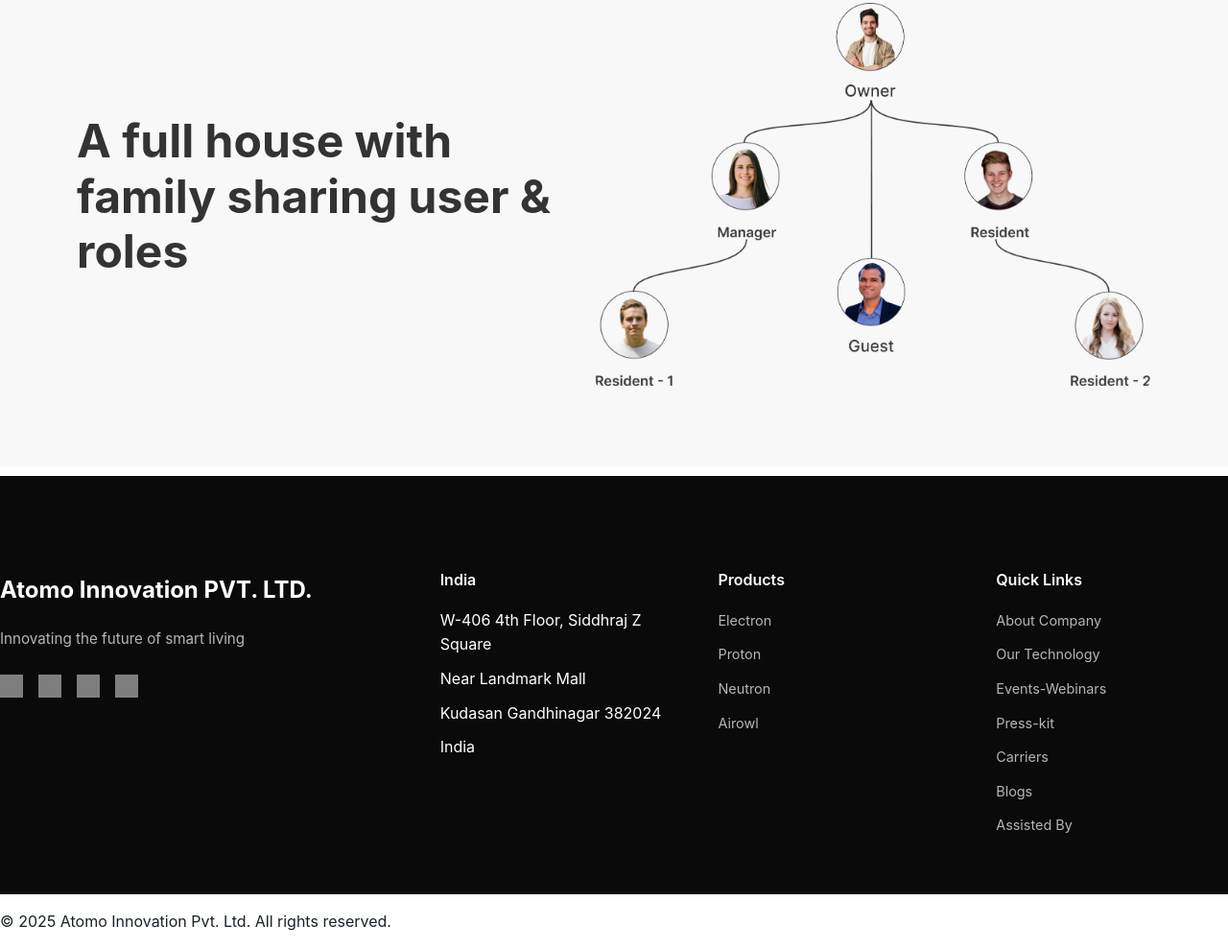
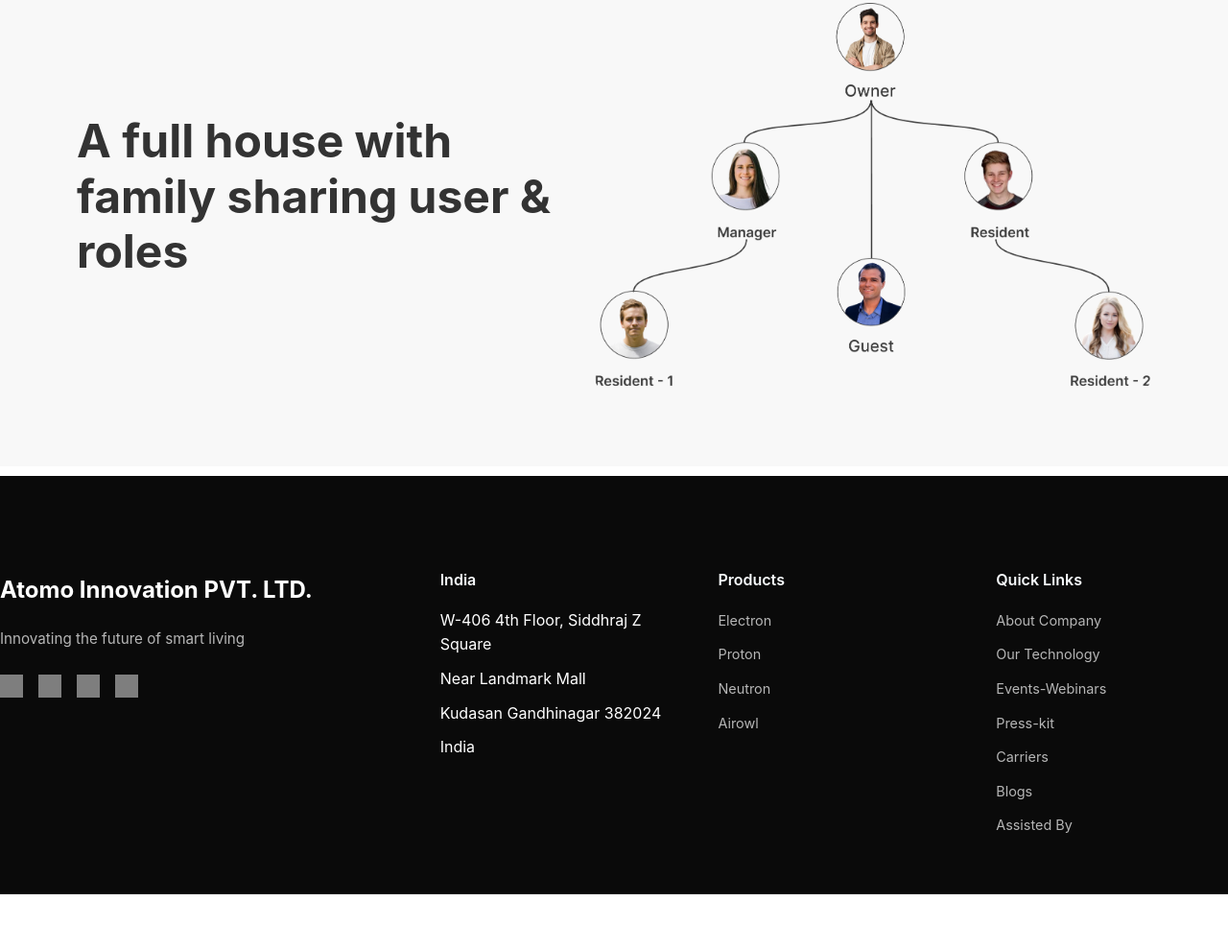
Before and after one commit to anmoljpp/atomo.in, a plain HTML site: page smarthome_page/smarthome.html in a window 1280 px wide. Shown: the part 9384-10373 px from the top of the page at 96% size. After the commit the page ends 10316 px from the top, so only its background shows below. Drawn offline with nearby package versions, Linux system fonts and the light colour scheme; grey boxes are pictures that could not be loaded; animation ran at ten frames a second; a web font is replaced by a local one.

Commit message:
final commit

```diff
--- a/smarthome_page/smarthome.html
+++ b/smarthome_page/smarthome.html
@@ -832,7 +832,7 @@
             </div>
         </footer>
     </section>
-    <p>© 2025 Atomo Innovation Pvt. Ltd. All rights reserved.</p>
+
     <script src="smarthome.js"></script>
 
     <script>
```
